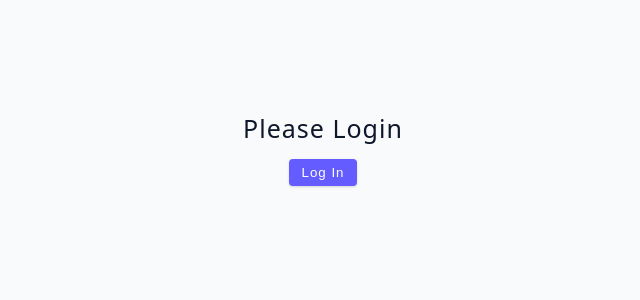
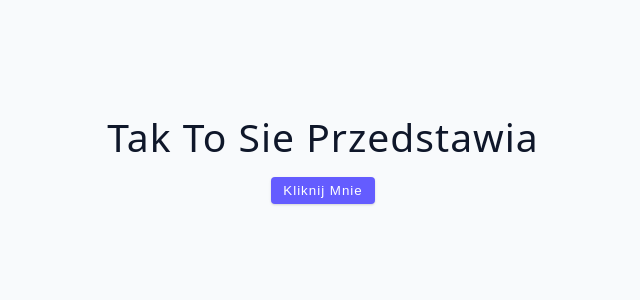
Before and after one commit to Corran46Horn/fcc-react18redux, a React (Vite) app in the folder react-vite-app/: page / in a window 1280 px wide. Shown: the top 300 px of the page, without its empty margins (317-957 px from the left). Built offline with nearby package versions, Linux system fonts and the light colour scheme.

Commit message:
cleanup function, useeffectstate

```diff
--- a/react-vite-app/src/App.jsx
+++ b/react-vite-app/src/App.jsx
@@ -1,5 +1,5 @@
 import './App.css';
-import Starter from './tutorial/03-conditional-rendering/starter/07-user-challenge.jsx';
+import Starter from './tutorial/02-useEffect/starter/05-cleanup-function.jsx';
 //import Final from './tutorial/01-useState/final/03-useState-array';
 
 function App() {
--- a/react-vite-app/src/tutorial/02-useEffect/starter/05-cleanup-function.jsx
+++ b/react-vite-app/src/tutorial/02-useEffect/starter/05-cleanup-function.jsx
@@ -1,16 +1,24 @@
-import { useState } from 'react';
+import { useEffect, useState } from 'react';
 
 const CleanupFunction = () => {
-  const [value, setValue] = useState(0);
-  const toggleMe = () => {};
+  const [value, setValue] = useState(false);
+
   return (
     <div>
       <h2>tak to sie przedstawia</h2>
-      <button className='btn' onClick={toggleMe}>
-        Kliknij mnie
+      <button className='btn' onClick={() => setValue(!value)}>
+        kliknij mnie
       </button>
+      <br />
+      {value && <ToggleMe />}
     </div>
   );
 };
+const ToggleMe = () => {
+  useEffect(() => {
+    console.log('hmm, this is interesting');
+  }, []);
+  return <h2 className='btn'>Ania ania ania</h2>;
+};
 
 export default CleanupFunction;
--- /dev/null
+++ b/react-vite-app/src/tutorial/04-project-structure/starter/navbar/Navbar.jsx
@@ -0,0 +1,4 @@
+const Navbar = () => {
+  return <div>Navbar</div>;
+};
+export default Navbar;
```
Also changed, not shown: react-vite-app/src/tutorial/04-project-structure/starter/navbar/Navbar.css (added).
